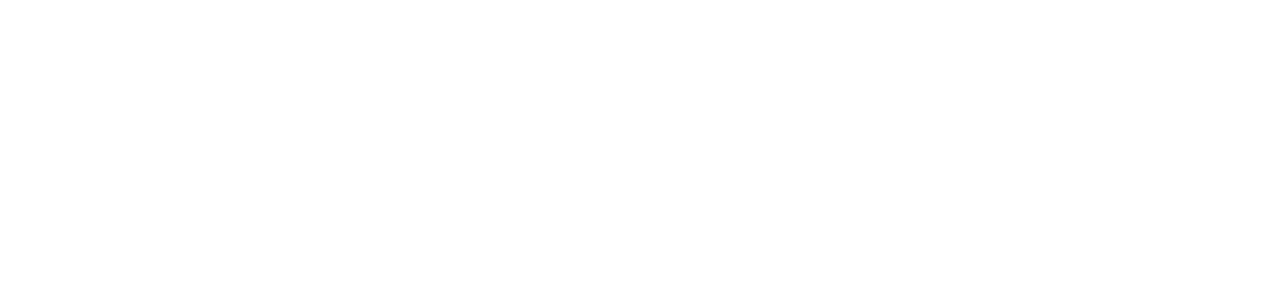
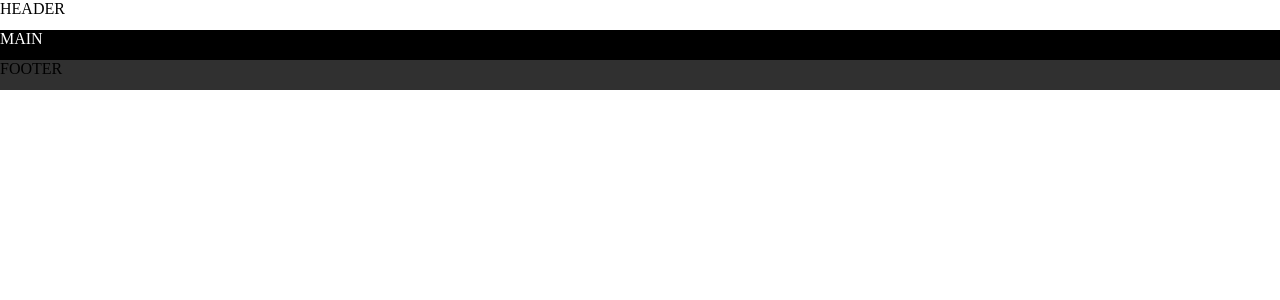
Before and after one commit to Brody14/vite-comics, a Vue app: page / in a window 1280 px wide. Shown: the top 300 px of the page. Built offline with nearby package versions, Linux system fonts and the light colour scheme.

Commit message:
FEAT components

```diff
--- a/src/App.vue
+++ b/src/App.vue
@@ -1,7 +1,43 @@
 <script >
 
+import AppFooter from './components/AppFooter.vue'
+import AppHeader from './components/AppHeader.vue'
+import AppMain from './components/AppMain.vue'
+
+export default {
+  components: {
+    AppFooter,
+    AppHeader,
+    AppMain,
+  }
+}
 </script>
 
-<template></template>
+<template>
+  <AppHeader />
+  <AppMain />
+  <AppFooter />
+</template>
 
-<style></style>
+<style>
+* {
+  margin: 0;
+  padding: 0;
+  box-sizing: border-box;
+}
+
+a {
+  text-decoration: none;
+  color: currentColor;
+}
+
+img {
+  max-width: 100%;
+}
+
+ul,
+ol,
+menu {
+  list-style: none;
+}
+</style>
--- /dev/null
+++ b/src/components/AppFooter.vue
@@ -0,0 +1,17 @@
+<template>
+    <footer class="main-footer">
+        FOOTER
+
+    </footer>
+</template>
+
+<script>
+
+</script>
+
+<style scoped>
+.main-footer {
+    background-color: #303030;
+    height: 30px;
+}
+</style>
--- /dev/null
+++ b/src/components/AppHeader.vue
@@ -0,0 +1,16 @@
+<template>
+    <header class="main-header">
+        HEADER
+
+    </header>
+</template>
+
+<script>
+
+</script>
+
+<style scoped>
+.main-header {
+    height: 30px;
+}
+</style>
--- /dev/null
+++ b/src/components/AppMain.vue
@@ -0,0 +1,18 @@
+<template>
+    <main class="main-content">
+
+        MAIN
+    </main>
+</template>
+
+<script>
+
+</script>
+
+<style scoped>
+.main-content {
+    background-color: black;
+    height: 30px;
+    color: white;
+}
+</style>
```
